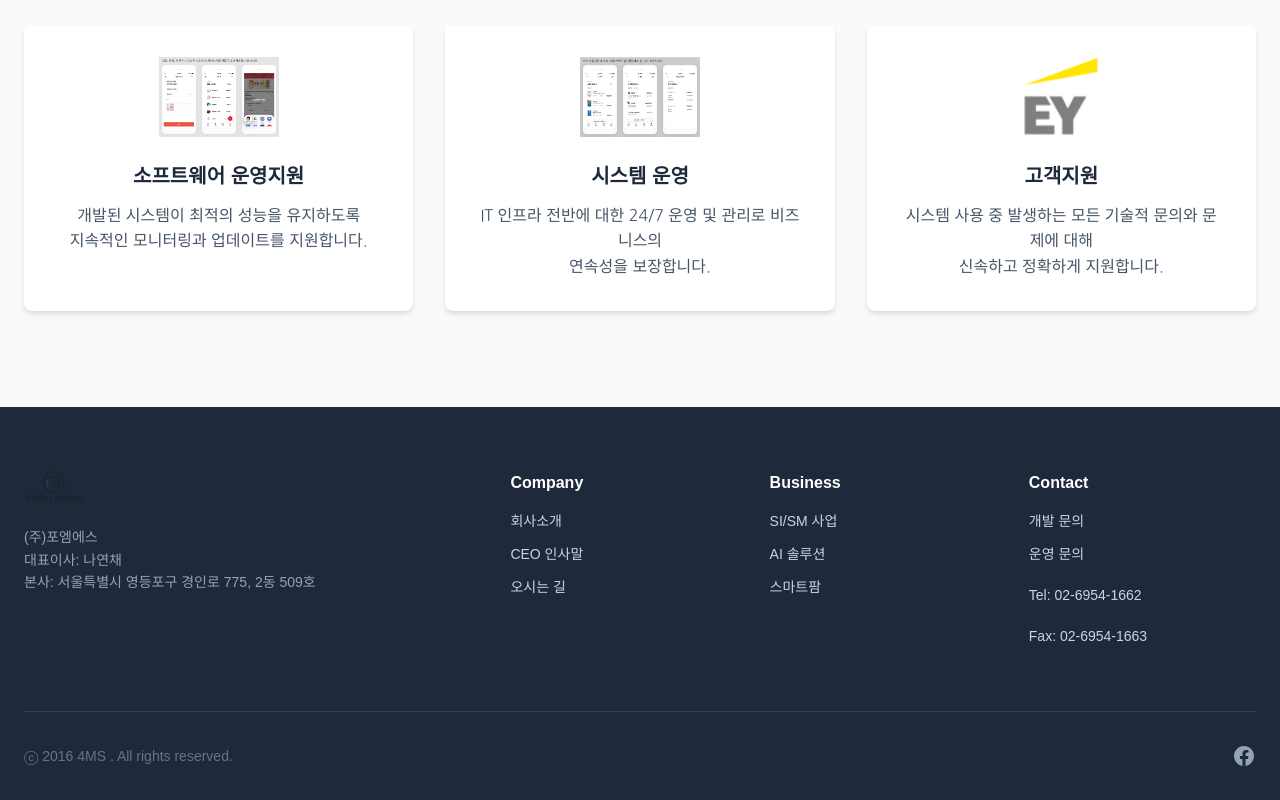
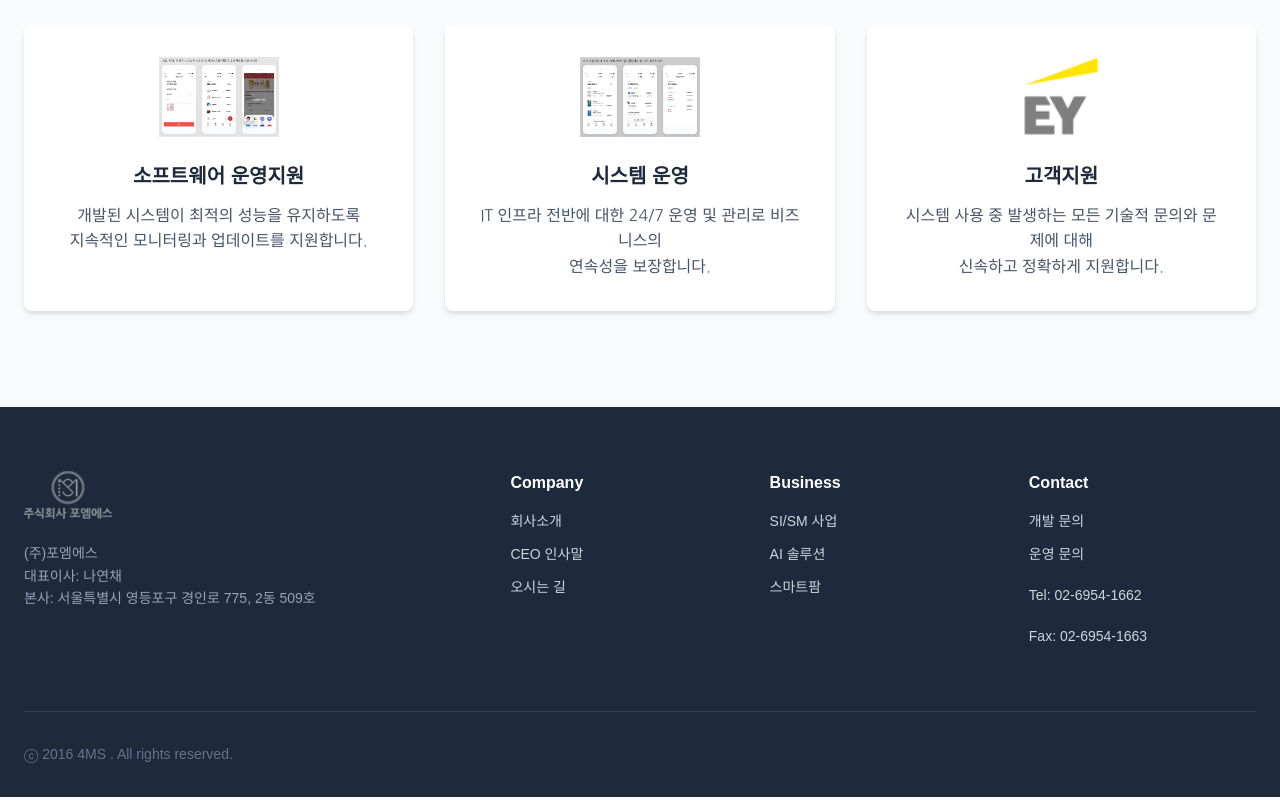
Before and after one commit to ohyejin355/new_4ms_home, a Vue app: page /business in a window 1280 px wide. Shown: the part 2265-3065 px from the top of the page. Built offline with nearby package versions, Linux system fonts and the light colour scheme; what vue3-kakao-maps would draw is missing.

Commit message:
1. 푸터 이미지 색수정 2. 푸터 파일 이름수정 3. 푸터 링크연결

```diff
--- a/src/App.vue
+++ b/src/App.vue
@@ -1,5 +1,5 @@
 <script setup>
-import Footer from './components/Footer.vue'
+import FooterComponent from './components/FooterComponent.vue'
 import headerComponent from './components/HeaderComponent.vue'
 import navigationComponent from './components/NavigationComponent.vue'
 import { currentSubMenu } from './router/menu'
@@ -20,7 +20,7 @@ import { currentSubMenu } from './router/menu'
         </keep-alive>
       </router-view>
     </div>
-    <Footer />
+    <FooterComponent />
   </div>
 </template>
 
--- a/src/components/Footer.vue
+++ b/src/components/FooterComponent.vue
@@ -47,9 +47,9 @@ onUnmounted(() => {
         <div class="col-links">
           <h4 class="footer-title">Company</h4>
           <ul class="footer-list">
-            <li><router-link :to="{path: '/company', query: {menuId: 'COM_01'}}" class="link">회사소개</router-link></li>
-            <li><router-link :to="{path: '/company', query: {menuId: 'COM_02'}}" class="link">CEO 인사말</router-link></li>
-            <li><router-link :to="{path: '/company', query: {menuId: 'COM_03'}}" class="link">오시는 길</router-link></li>
+            <li><router-link :to="{path: '/company', query: {menuId: 'company_info'}}" class="link">회사소개</router-link></li>
+            <li><router-link :to="{path: '/company', query: {menuId: 'company_ceo'}}" class="link">CEO 인사말</router-link></li>
+            <li><router-link :to="{path: '/company', query: {menuId: 'company_map'}}" class="link">오시는 길</router-link></li>
           </ul>
         </div>
 
@@ -75,17 +75,6 @@ onUnmounted(() => {
 
       <div class="footer-bottom">
         <p class="copyright">ⓒ 2016 4MS . All rights reserved.</p>
-        <div class="social-links">
-          <a href="#" class="social-icon" aria-label="Facebook">
-            <svg class="icon" fill="currentColor" viewBox="0 0 24 24">
-              <path
-                fill-rule="evenodd"
-                d="M22 12c0-5.523-4.477-10-10-10S2 6.477 2 12c0 4.991 3.657 9.128 8.438 9.878v-6.987h-2.54V12h2.54V9.797c0-2.506 1.492-3.89 3.777-3.89 1.094 0 2.238.195 2.238.195v2.46h-1.26c-1.243 0-1.63.771-1.63 1.562V12h2.773l-.443 2.89h-2.33v6.988C18.343 21.128 22 16.991 22 12z"
-                clip-rule="evenodd"
-              ></path>
-            </svg>
-          </a>
-        </div>
       </div>
     </div>
 
@@ -162,7 +151,8 @@ a {
 }
 
 .footer-logo {
-  height: 2rem;
+  height: 3rem;
+  filter: grayscale(100%) invert(100%) brightness(200%);
 }
 
 .company-desc {
--- a/src/css/common.css
+++ b/src/css/common.css
@@ -32,6 +32,10 @@ body {
 
 .page-title {
   font-family: 'Montserrat', sans-serif;
+  font-size: 1.875rem;
+  font-weight: 900;
+  color: #0f172a;
+  margin-bottom: 1rem;
 }
 
 .dragging-disable {
```
